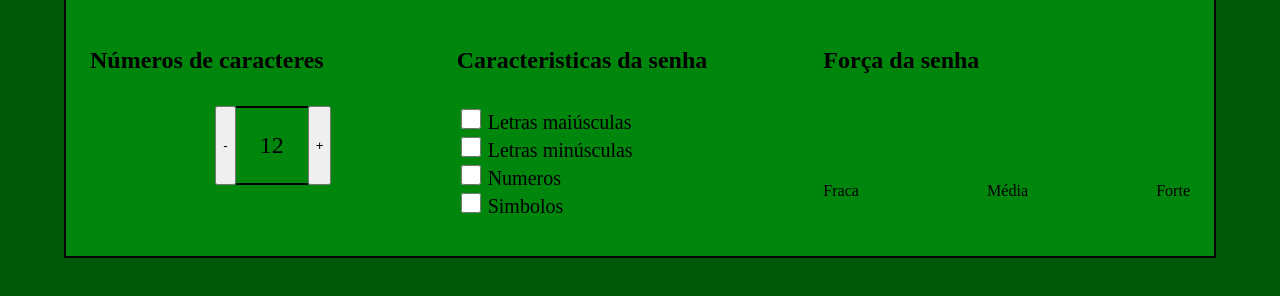
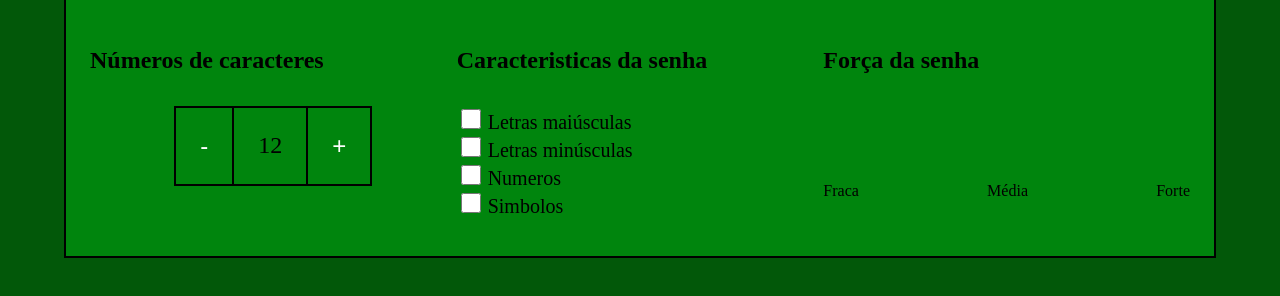
Before and after one commit to Yuri-Ghost/senhas, a plain HTML site: page index.html in a window 1280 px wide. Shown: the part 754-1050 px from the top of the page. Drawn offline with Linux system fonts and the light colour scheme; a web font is replaced by a local one.

Commit message:
dinamite

```diff
--- a/estilos.css
+++ b/estilos.css
@@ -101,7 +101,7 @@ body {
     justify-content: center;
 }
 
-.parametro-senha____botao{
+.parametro-senha__botao{
     background-color: var(--fundo-texto);
     color: var(--branco);
     border: 2px solid var(--borda);
```
